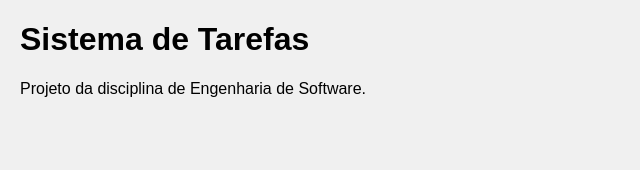
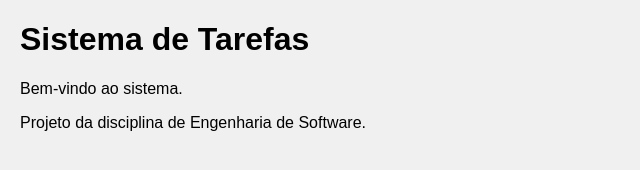
Before and after one commit to viniciusmariano11/projeto-gcs-ES, a plain HTML site: page index.html in a window 1280 px wide. Shown: the whole page, without its empty margins (0-640 px from the left). Drawn offline with Linux system fonts and the light colour scheme.

Commit message:
Update index.html
feat: adiciona mensagem inicial
feature/tela-inicial

```diff
--- a/index.html
+++ b/index.html
@@ -7,6 +7,7 @@
 <body>
 
     <h1>Sistema de Tarefas</h1>
+    <p>Bem-vindo ao sistema.</p>
     <p>Projeto da disciplina de Engenharia de Software.</p>
 
     <script src="script.js"></script>
```
